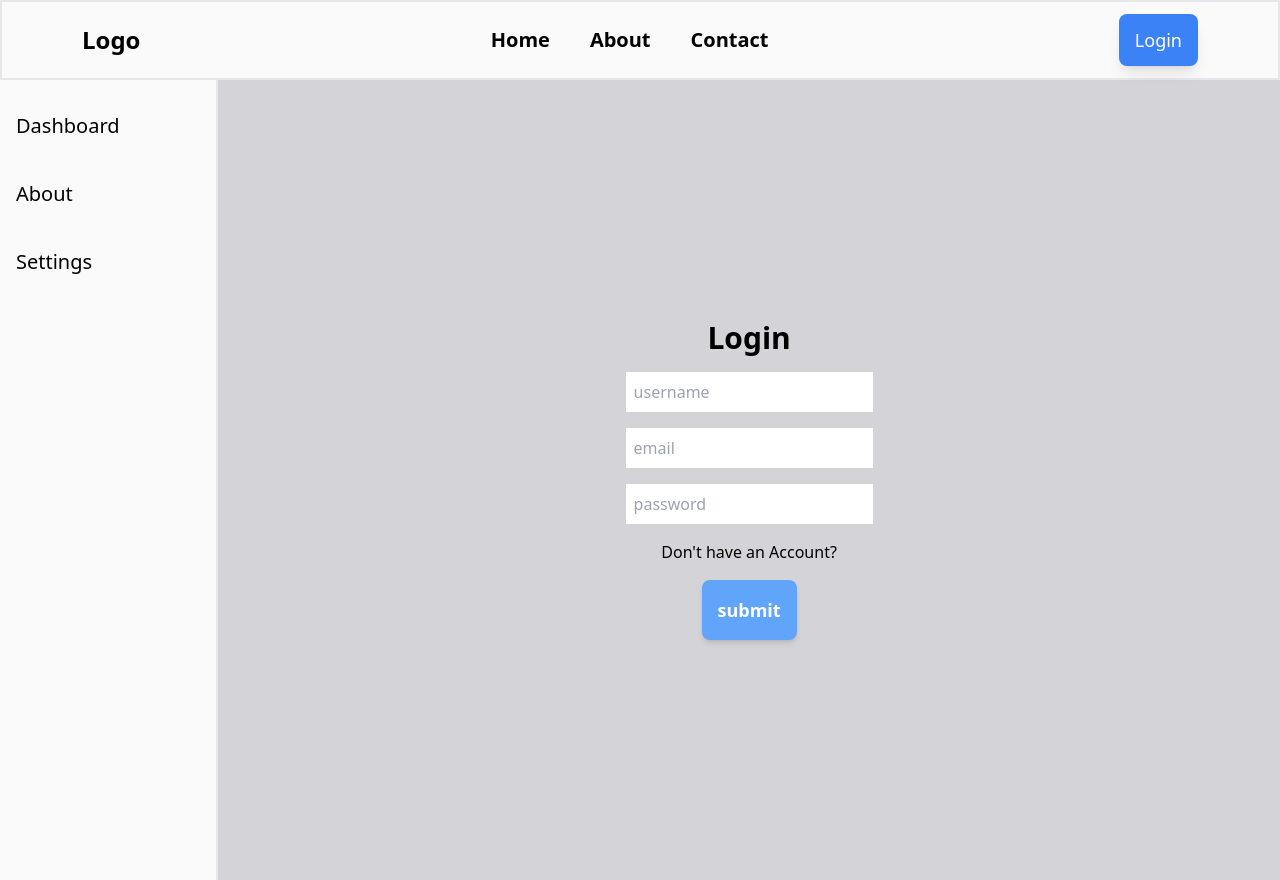
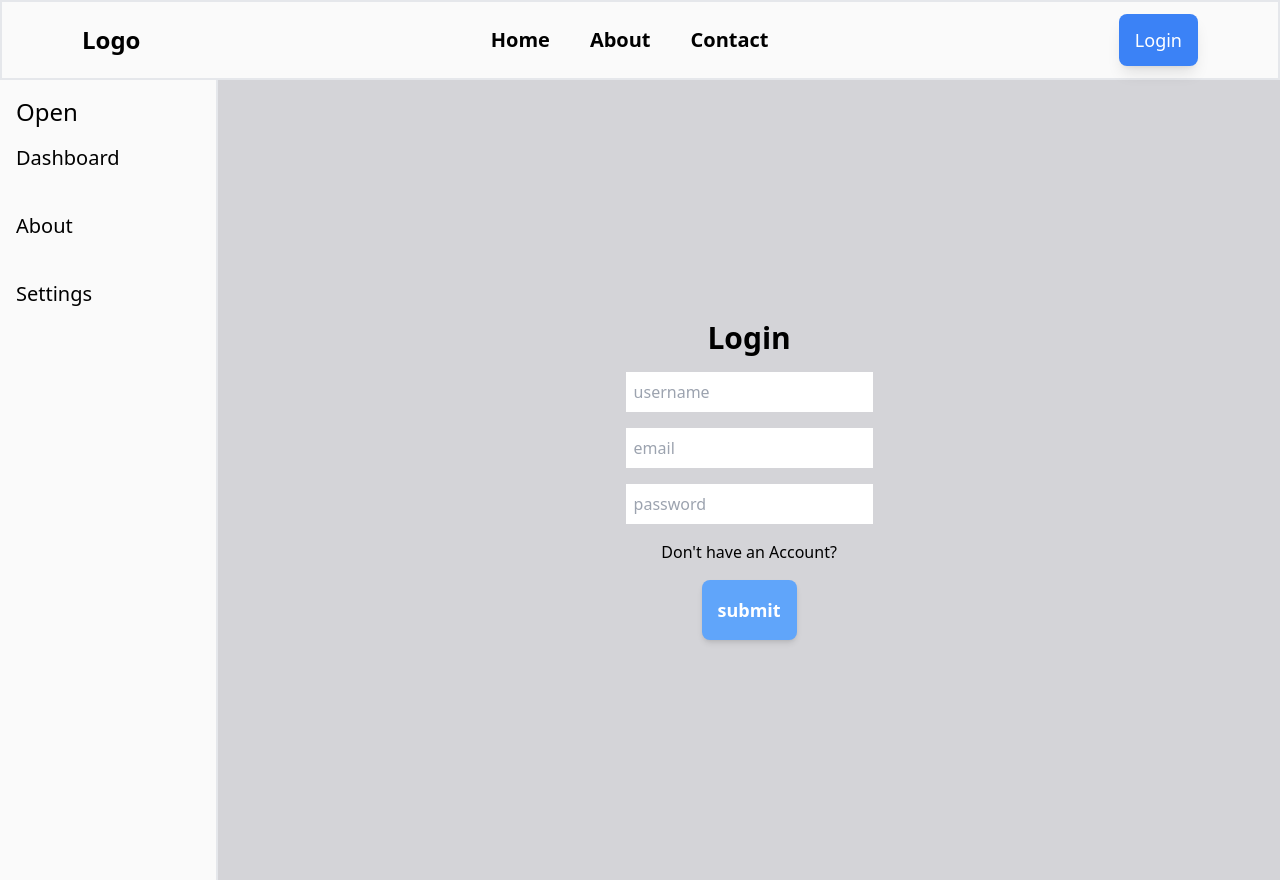
Before and after one commit to roebienbien/rest-mongodb, a React (Vite) app in the folder client/: page / in a window 1280 px wide. Built offline with nearby package versions, Linux system fonts and the light colour scheme; no server answers.

Commit message:
chore: build failed cleanup

```diff
--- a/client/package.json
+++ b/client/package.json
@@ -15,6 +15,7 @@
     "react": "^18.2.0",
     "react-dom": "^18.2.0",
     "react-hook-form": "^7.51.0",
+    "react-router-dom": "^6.22.2",
     "zod": "^3.22.4"
   },
   "devDependencies": {
--- a/client/src/components/Sidebar.tsx
+++ b/client/src/components/Sidebar.tsx
@@ -23,9 +23,9 @@ export default function Sidebar() {
   return (
     <div className={`${isOpen ? 'w-64' : 'w-12'} p-4  border-r-2   `}>
       <div>
-        {/* <button onClick={handleOpen} className='text-2xl'>
+        <button onClick={handleOpen} className='text-2xl'>
           Open
-        </button> */}
+        </button>
         <ul className='space-y-10 mt-4'>
           {NavLinks.map((link, index) => (
             <li key={index} className='text-xl'>
--- a/client/src/pages/NotFound.tsx
+++ b/client/src/pages/NotFound.tsx
@@ -1,4 +1,3 @@
-import React from 'react';
 import { Link } from 'react-router-dom';
 
 export default function NotFound() {
```
Also changed, not shown: 1 other file (tests, documents, lock files or other folders).
